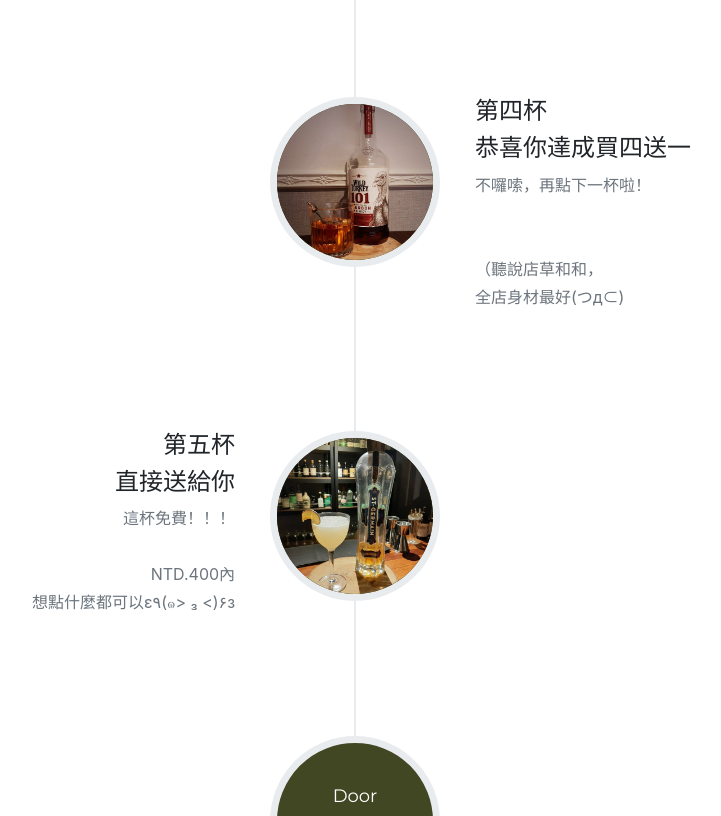
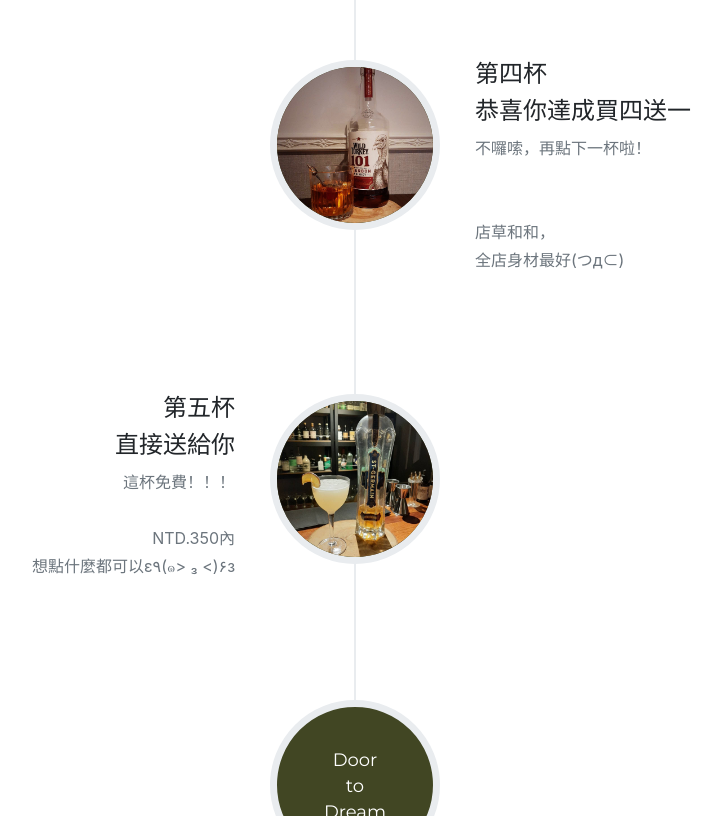
Before and after one commit to W0975093/Bar-Door-to-Dream---, a website with bundled scripts: page index.html in a window 1280 px wide. Shown: the part 3541-4357 px from the top of the page, without its empty margins (285-1006 px from the left). Built offline with nearby package versions, Linux system fonts and the light colour scheme; a web font is replaced by a local one.

Commit message:
編輯內容文字

```diff
--- a/index.html
+++ b/index.html
@@ -262,7 +262,6 @@
               </div>
               <div class="timeline-panel">
                 <div class="timeline-heading">
-                  <h4>開始今日夜生活！</h4>
                   <h4 class="subheading">開始今日夜生活！</h4>
                 </div>
                 <div class="timeline-body">
@@ -314,7 +313,7 @@
                 </div>
                 <div class="timeline-body">
                   <p class="text-muted">不囉嗦，再點下一杯啦！<br><br><br>
-                  （聽說店草和和，<br>全店身材最好(つд⊂)</p>
+                  店草和和，<br>全店身材最好(つд⊂)</p>
                 </div>
               </div>
             </li>
@@ -329,7 +328,7 @@
                 </div>
                 <div class="timeline-body">
                   <p class="text-muted">這杯免費！！！<br><br>
-                    NTD.400內<br>想點什麼都可以ε٩(๑> ₃ <)۶з</p>
+                    NTD.350內<br>想點什麼都可以ε٩(๑> ₃ <)۶з</p>
                 </div>
               </div>
             </li>
```
